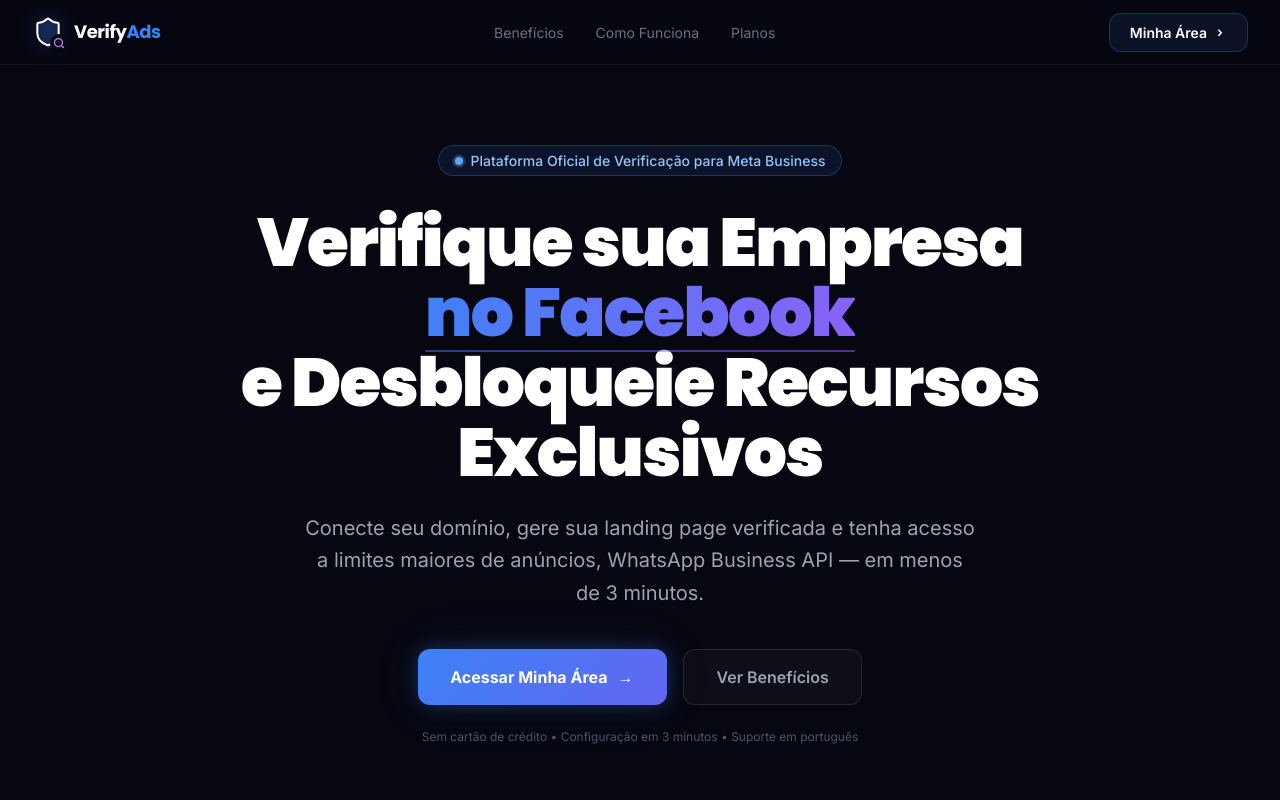
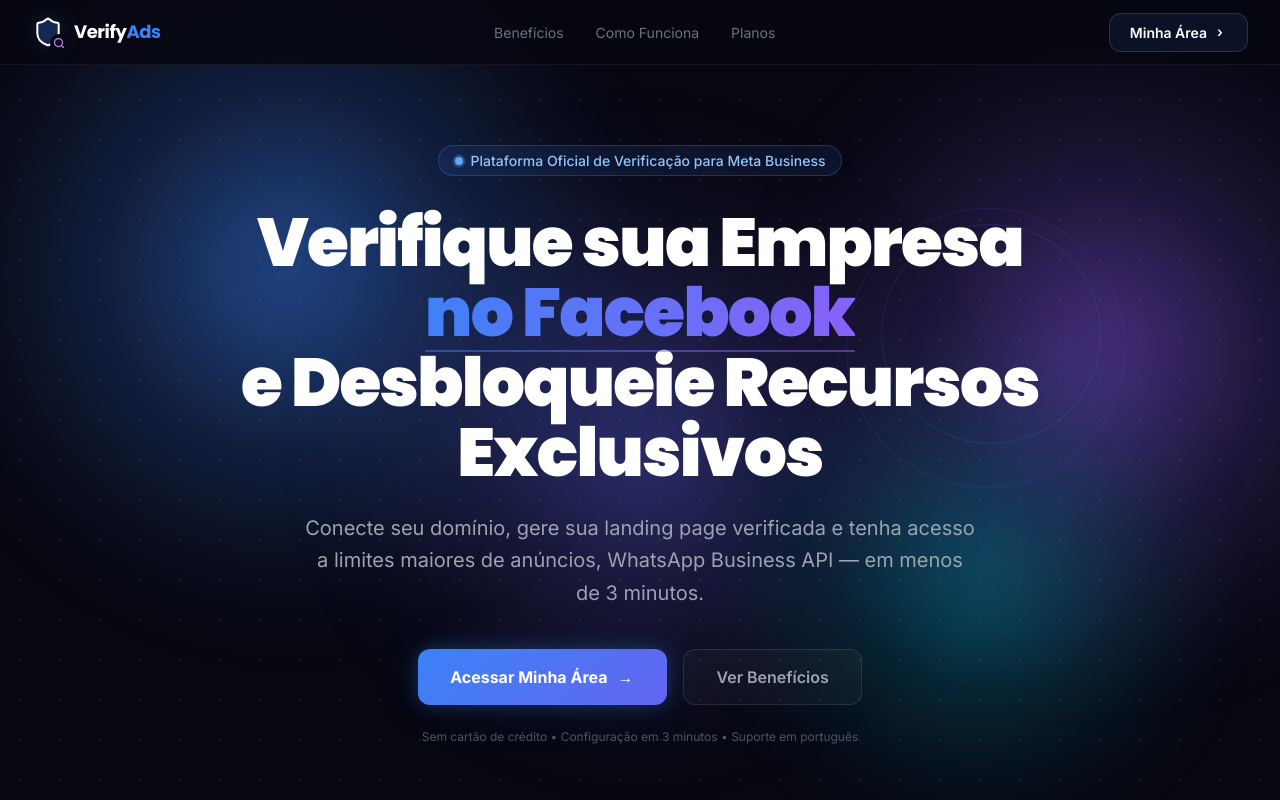
Before and after one commit to matspectrum-ai/Verify-ADS, a Next.js app: page / in a window 1280 px wide. Shown: the top 800 px of the page. Built offline with nearby package versions, Linux system fonts and the light colour scheme.

Commit message:
fix: keep ambient layer above root canvas fallback

```diff
--- a/app/layout.tsx
+++ b/app/layout.tsx
@@ -11,7 +11,7 @@
 export default function RootLayout({ children }: Readonly<{ children: React.ReactNode }>) {
   return (
     <html lang="pt-BR" style={{ background: "#070711" }}>
-      <body style={{ background: "#070711" }}>{children}</body>
+      <body>{children}</body>
     </html>
   );
 }
```
